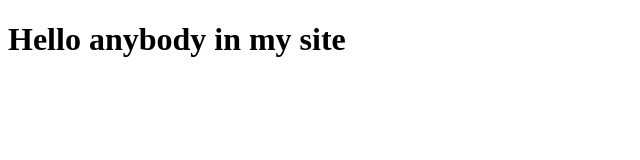
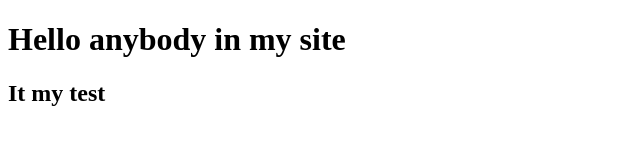
Before and after one commit to Lidddy/Coursera_web_course, a plain HTML site: page index.html in a window 1280 px wide. Shown: the whole page, without its empty margins (0-640 px from the left). Drawn offline with Linux system fonts and the light colour scheme.

Commit message:
Small addition to page text

```diff
--- a/index.html
+++ b/index.html
@@ -5,5 +5,6 @@
 </head>
 <body>
 	<h1>Hello anybody in my site</h1>
+	<h2>It my test</h2>
 </body>
 </html>
```
